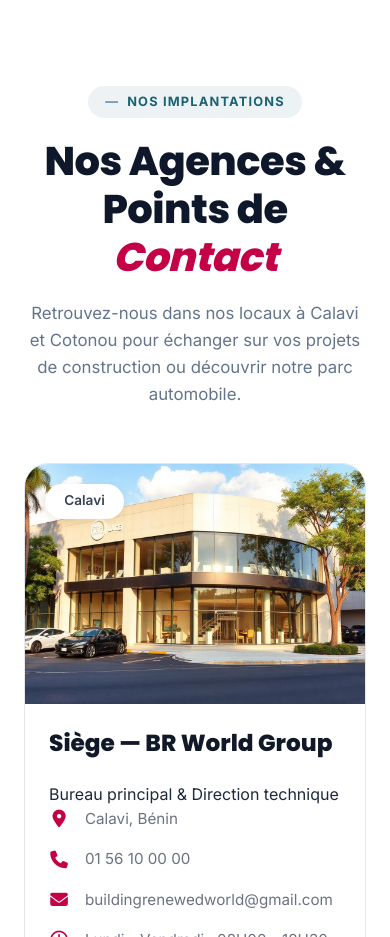
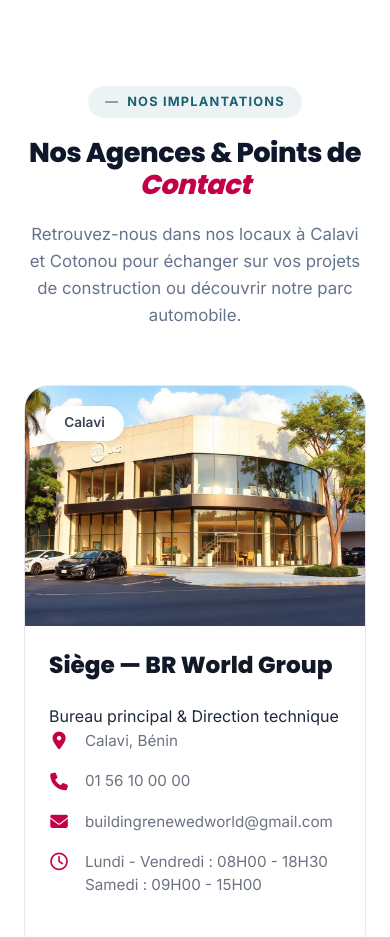
Before and after one commit to emerussoglo/brenewedworld, a Next.js app: page / in a window 390 px wide. Shown: the part 7940-8877 px from the top of the page. Built offline with nearby package versions, Linux system fonts and the light colour scheme.

Commit message:
first commit

```diff
--- a/src/app/globals.css
+++ b/src/app/globals.css
@@ -921,6 +921,10 @@
     grid-template-columns: 1fr;
     max-width: 580px;
   }
+  .agencies-title {
+  font-family: var(--font-titles);
+  font-size: 1.7rem;
+}
 }
 
 @media (max-width: 640px) {
```
